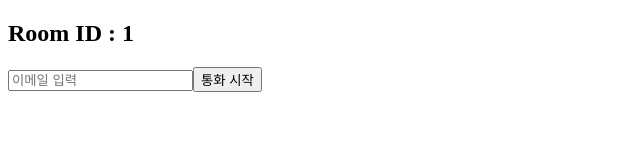
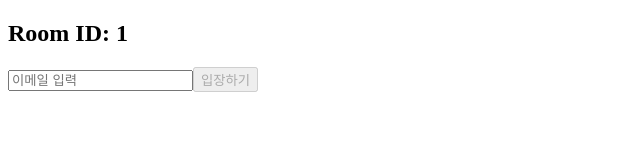
Before and after one commit to Austin-Choi/vocalp2pFront, a React (Vite) app: page /room/1 in a window 1280 px wide. Shown: the top 160 px of the page, without its empty margins (0-640 px from the left). Built offline with nearby package versions, Linux system fonts and the light colour scheme.

Commit message:
patch : set isCaller, callerEmail using location.state

```diff
--- a/src/pages/RoomPage.jsx
+++ b/src/pages/RoomPage.jsx
@@ -1,5 +1,5 @@
 import { useEffect, useRef, useState } from 'react';
-import { useNavigate, useParams } from 'react-router-dom';
+import { useLocation, useNavigate, useParams } from 'react-router-dom';
 import { io } from 'socket.io-client';
 import axios from 'axios';
 
@@ -9,7 +9,10 @@ function RoomPage() {
   const [inCall, setInCall] = useState(false); // 현재 통화중인지 여부
   const [isCaller, setIsCaller] = useState(false); // caller인지 여부 플래그
   const [message, setMessage] = useState('');
+  const [roomLink, setRoomLink] = useState(''); // 방 링크 상태
+
   const navigate = useNavigate();
+  const location = useLocation(); // 현재 위치에서 state 확인용
 
   const socket = useRef(null); // Socket.IO client
   const peerConnection = useRef(null); // WebRTC PeerConnection Object
@@ -18,10 +21,14 @@ function RoomPage() {
 
   useEffect(() => {
     // caller 여부를 확인하여 상태 플래그 설정
-    if (location.state && location.state.isCaller) {
-      setIsCaller(true);
+    if (location.state) {
+      setIsCaller(location.state.isCaller);
+      setEmail(location.state.email || ''); // 전달된 이메일 설정
     }
-  }, []);
+    // 방 링크 설정
+    const link = `http://localhost:3000/room/${roomId}`;
+    setRoomLink(link); // Caller일 경우 방 링크 저장
+  });
 
   // Caller가 Offer SDP를 생성하고 전송
   const createOffer = async () => {
@@ -98,10 +105,16 @@ function RoomPage() {
   // 방에 입장하고 Socket.IO 초기화
   const handleJoinRoom = async () => {
     try {
+      // FIXME : 여기서 지금 500에러 터짐, get이니 어쩌니하면서 난리중
+      // FIXED : 템플릿 문자열 백틱좀쓰셈
       const response = await axios.post(
-        'http://localhost:8080/api/rooms/room/${roomId}',
-        null,
-        { params: { email } }
+        `http://localhost:8080/api/rooms/room/join`,
+        { roomId, email },
+        {
+          headers: {
+            'Content-Type': 'application/json',
+          },
+        }
       );
       setMessage(response.data.result);
       setInCall(true);
@@ -129,8 +142,11 @@ function RoomPage() {
   };
   return (
     <div>
-      <h2>Room ID : {roomId}</h2>
+      <h2>Room ID: {roomId}</h2>
       {!inCall ? (
+        <>
+          {/* 이메일이 없을 때만 이메일 입력란을 보여줌 */}
+          {!email && (
             <>
               <input
                 type="email"
@@ -138,17 +154,29 @@ function RoomPage() {
                 value={email}
                 onChange={e => setEmail(e.target.value)}
               />
-          <button type="button" onClick={handleJoinRoom}>
-            통화 시작
-          </button>
+            </>
+          )}
+          <button onClick={handleJoinRoom} disabled={!email}>
+            입장하기
+          </button>{' '}
+          {/* 이메일이 없으면 버튼 비활성화 */}
         </>
       ) : (
         <>
-          <h3>통화중</h3>
+          <h3>통화 중...</h3>
           <audio ref={remoteStream} autoPlay />
           <button onClick={handleEndCall}>통화 종료</button>
         </>
       )}
+
+      {/* Caller일 경우 방 링크 표시 및 복사 기능 추가 */}
+      {isCaller && roomLink && (
+        <div>
+          <h3>방 링크:</h3>
+          <p>{roomLink}</p>
+        </div>
+      )}
+
       {message && <p>{message}</p>}
     </div>
   );
```
Lines whose indentation alone changed are shown as unchanged.
